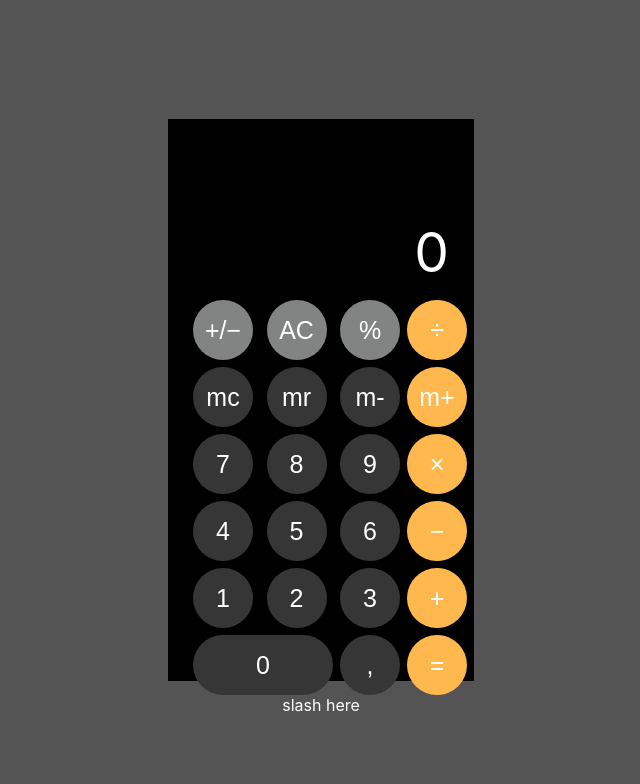
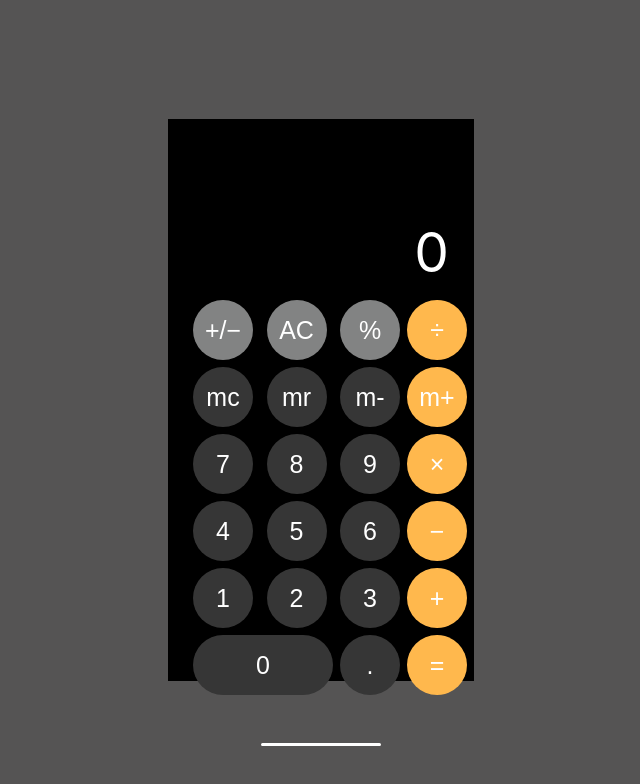
Before and after one commit to DmitryVoloshin/simple-react-calc, a React (Create React App) app: page / in a window 1280 px wide. Shown: the top 784 px of the page, without its empty margins (319-959 px from the left). Built offline with nearby package versions, Linux system fonts and the light colour scheme.

Commit message:
created operations with memory

```diff
--- a/src/App.js
+++ b/src/App.js
@@ -3,6 +3,8 @@ import './App.css';
 import Calculator from './components/Calculator';
 
 function App() {
+
+
   return (
     <div className="App">
         <Calculator/>
--- a/src/components/Calculator/Calculator.css
+++ b/src/components/Calculator/Calculator.css
@@ -17,3 +17,13 @@
     grid-template-rows:repeat(6,1fr) ;
     grid-template-columns: repeat(4,1fr);
 }
+.Calc-bottom_dash{
+    border-top: 3px solid white;
+    border-radius: 4px;
+    width: 15vh;
+    margin-top: 6vh;
+    display: flex;
+    margin-left: auto;
+    margin-right: auto;
+
+}
--- a/src/components/Calculator/Calculator.js
+++ b/src/components/Calculator/Calculator.js
@@ -15,9 +15,7 @@ const Calculator = (  ) =>{
     const onButtonPress = (content) => ()=>{
         const num = parseFloat(result);
 
-        if( content === "mc"){
-            console.log('memory saved')
-        }
+        // Simple Operation
         if (content === "AC") {
             setResult("0");
             setStore(null);
@@ -37,6 +35,24 @@ const Calculator = (  ) =>{
           return;
         }
 
+        //Operation with memory
+        if( content === "mc"){
+            setMemory(num)
+        }
+        if(content === "mr"){
+          return setResult(memory)
+        }
+        if(content === "m-"){
+         return setResult(memory - num)
+        }
+        if(content === "m+"){
+            console.log("HOA +15")
+            return setResult(memory + num)
+        }
+
+
+
+        // Math Operations
         if (content === ".") {
           if (result.includes(".")) return;
 
@@ -135,10 +151,12 @@ const Calculator = (  ) =>{
           return;
         }
 
+
+
         if (result[result.length - 1] === ".") {
-        setResult(result + content);
+            setResult(result + content);
         } else {
-        setResult(parseFloat(num + content).toString());
+            setResult(parseFloat(num + content).toString());
         }
     };
 
@@ -176,11 +194,11 @@ const Calculator = (  ) =>{
                 <Buttons onButtonClick={onButtonPress} content="+" color="orange"/>
 
                 <Buttons onButtonClick={onButtonPress} content="0"/>
-                <Buttons onButtonClick={onButtonPress} content=","/>
+                <Buttons onButtonClick={onButtonPress} content="."/>
                 <Buttons onButtonClick={onButtonPress} content="=" color="orange"/>
             </div>
 
-            <div>slash here</div>
+            <div className="Calc-bottom_dash"></div>
         </div>
     )
 }
```
